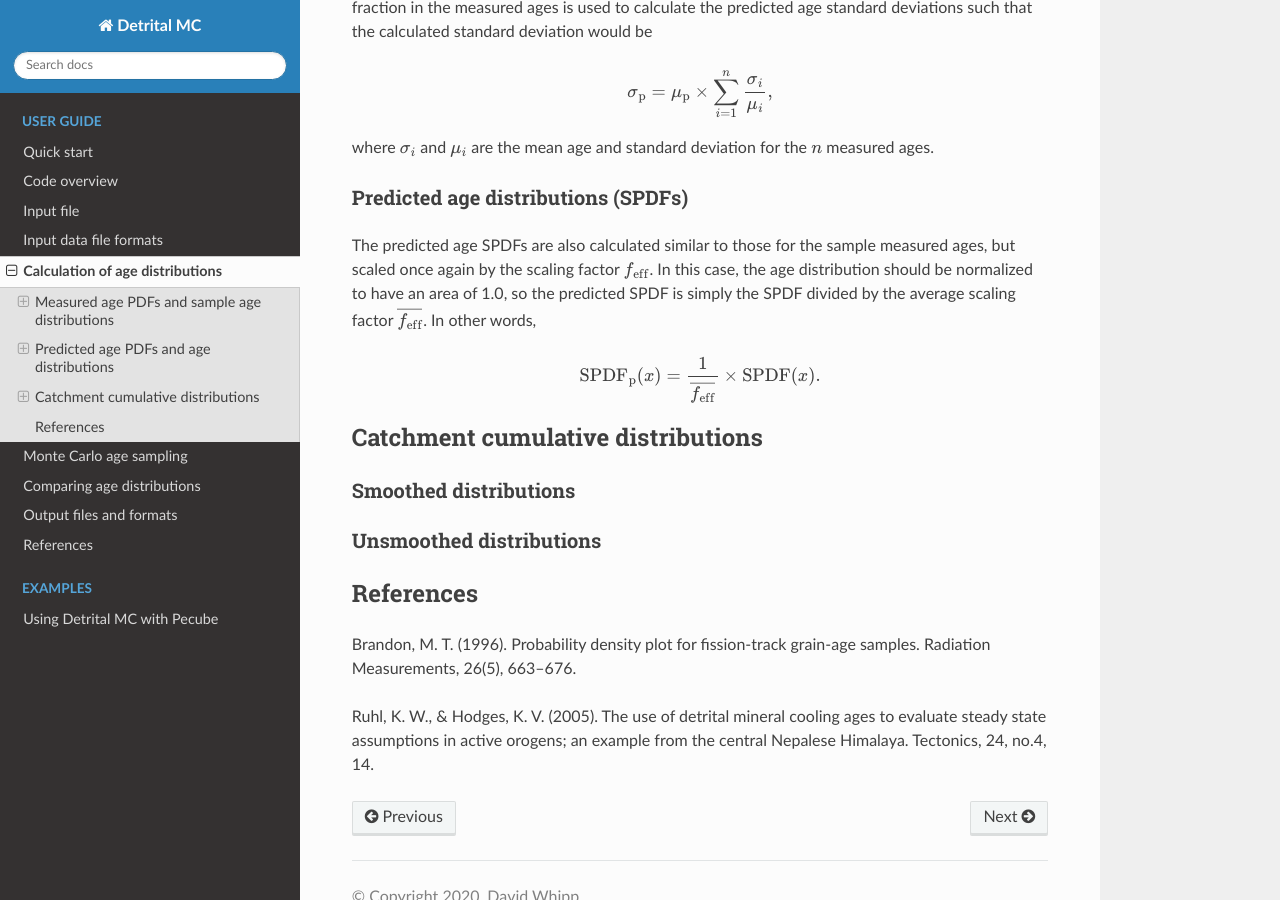
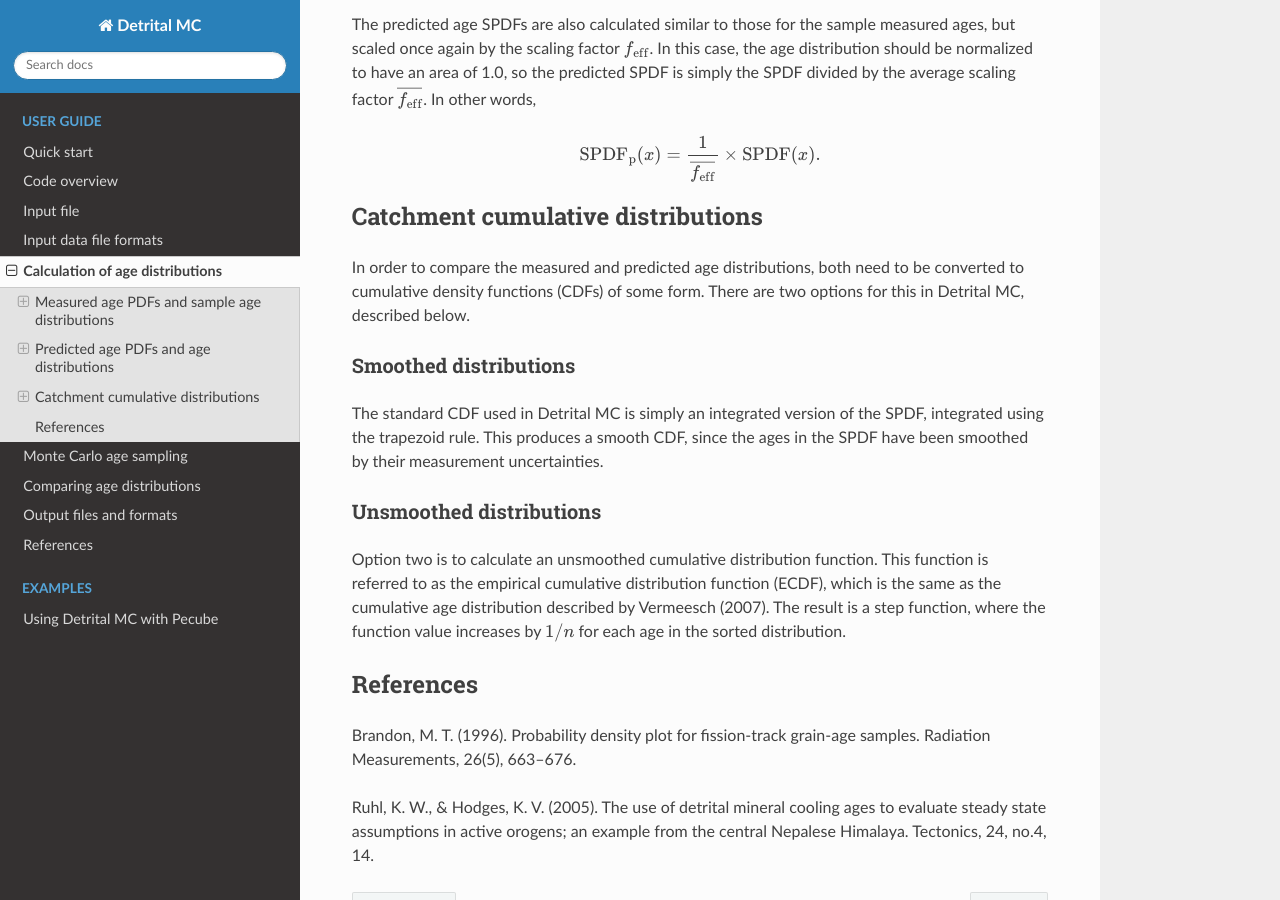
Before and after one commit to HUGG/Detrital-MC, a Sphinx documentation site: the page built from docs/source/manual/age-dists.rst, in a window 1280 px wide and 900 px high, scrolled down 1545 px. Built offline with Sphinx 7.4.7 and the Read the Docs theme 2.0.0, drawn with Linux system fonts in a browser that asks for light colours; some of the changed text lies outside the part shown.

Commit message:
Removed definitions, updated CDFs

```diff
--- a/docs/source/manual/age-dists.rst
+++ b/docs/source/manual/age-dists.rst
@@ -77,11 +68,21 @@ In other words,
 Catchment cumulative distributions
 ----------------------------------
 
+In order to compare the measured and predicted age distributions, both need to be converted to cumulative density functions (CDFs) of some form.
+There are two options for this in Detrital MC, described below.
+
 Smoothed distributions
 ~~~~~~~~~~~~~~~~~~~~~~
 
+The standard CDF used in Detrital MC is simply an integrated version of the SPDF, integrated using the trapezoid rule.
+This produces a smooth CDF, since the ages in the SPDF have been smoothed by their measurement uncertainties.
+
 Unsmoothed distributions
 ~~~~~~~~~~~~~~~~~~~~~~~~
+
+Option two is to calculate an unsmoothed cumulative distribution function.
+This function is referred to as the empirical cumulative distribution function (ECDF), which is the same as the cumulative age distribution described by Vermeesch (2007).
+The result is a step function, where the function value increases by :math:`1/n` for each age in the sorted distribution.
 
 References
 ----------
```
Also changed, not shown: other parts of docs/source/manual/age-dists.rst (+0 -9 lines).
